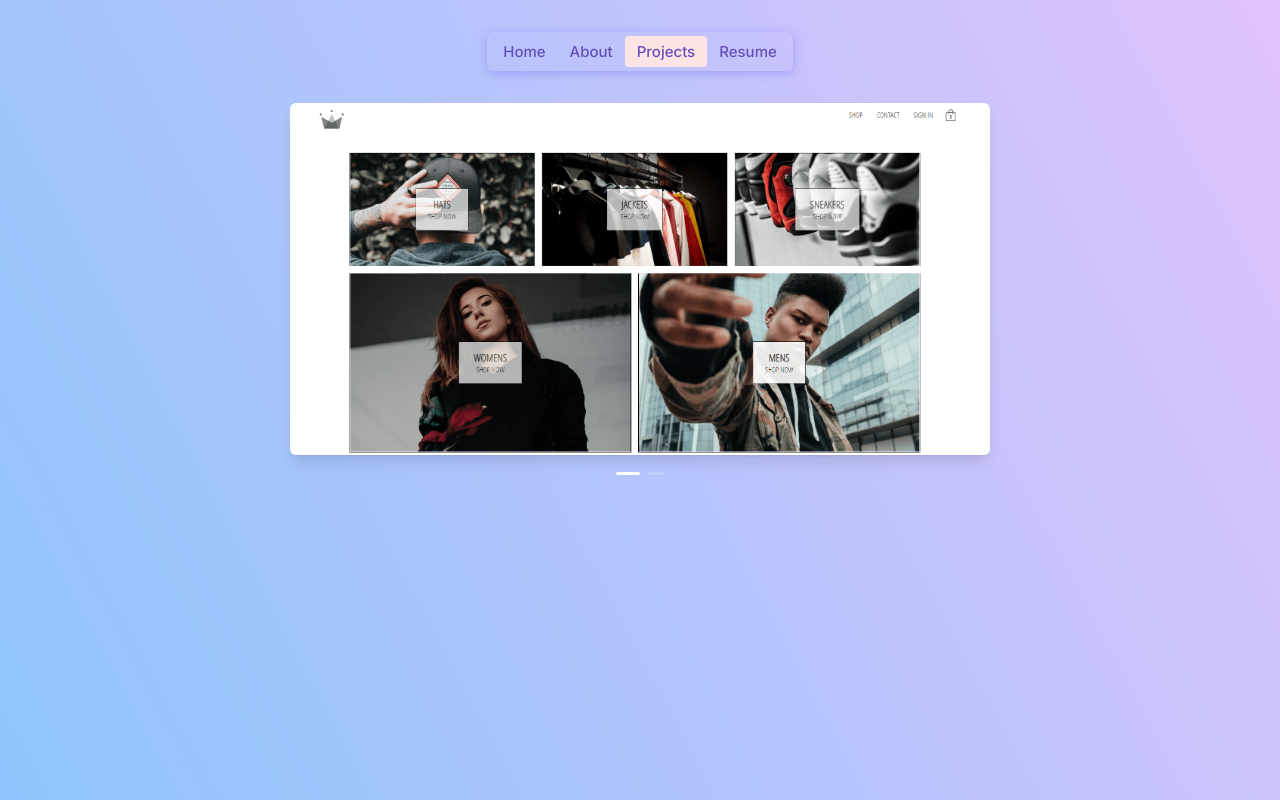
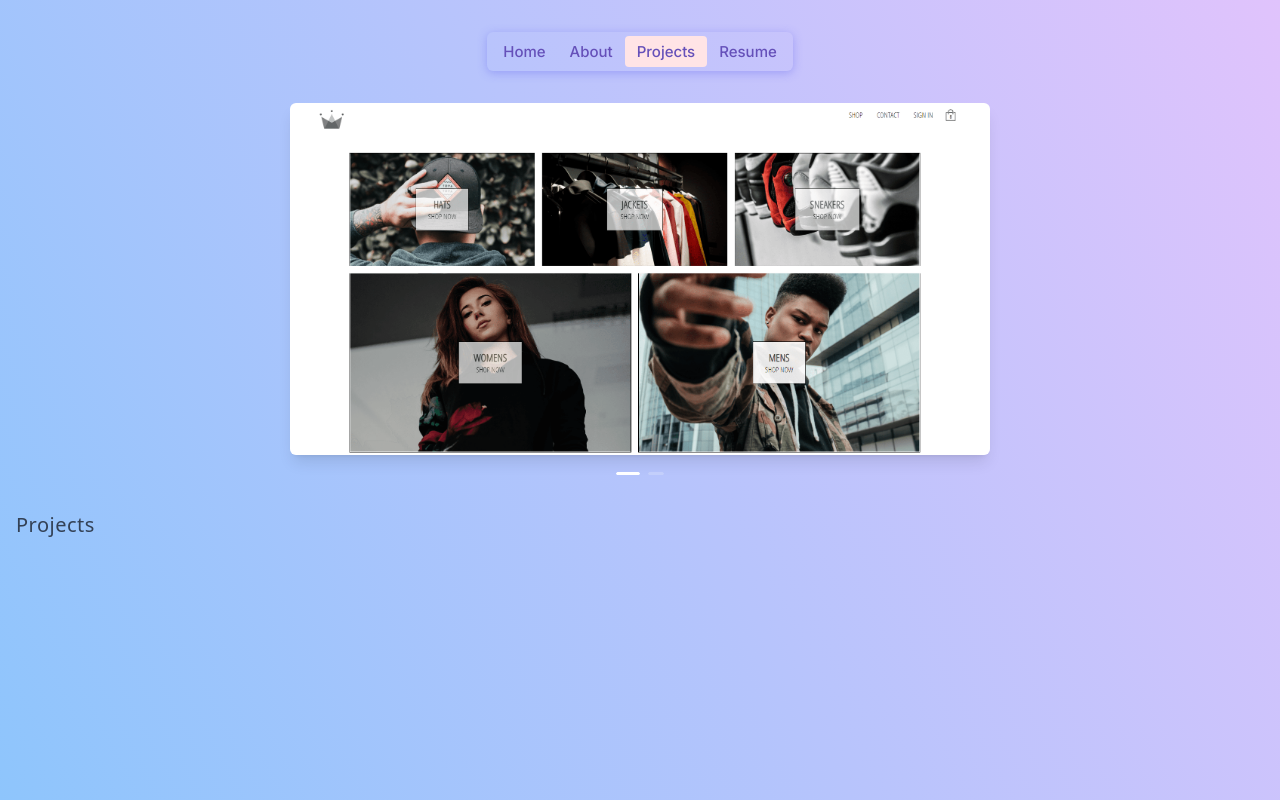
Before and after one commit to piklume/sayak-portfolio, a Next.js app: page /projects in a window 1280 px wide. Built offline with nearby package versions, Linux system fonts and the light colour scheme.

Commit message:
feat: add projects header common component

```diff
--- /dev/null
+++ b/app/common/components/textHeader.tsx
@@ -0,0 +1,11 @@
+export default function TextHeader({
+  children,
+}: {
+  children: React.ReactNode;
+}) {
+  return (
+    <h2 className="font-sans my-6 text-xl text-slate-700 tracking-wide">
+      {children}
+    </h2>
+  );
+}
--- a/app/projects/page.tsx
+++ b/app/projects/page.tsx
@@ -1,9 +1,11 @@
+import TextHeader from '../common/components/textHeader';
 import ProjectsCarousel from './components/projectsCarousel';
 
-export default function About() {
+export default function Projects() {
   return (
-    <div  className="mt-8">
+    <div className="mt-8 flex flex-col">
       <ProjectsCarousel />
+      <TextHeader>Projects</TextHeader>
     </div>
   );
 }
```
